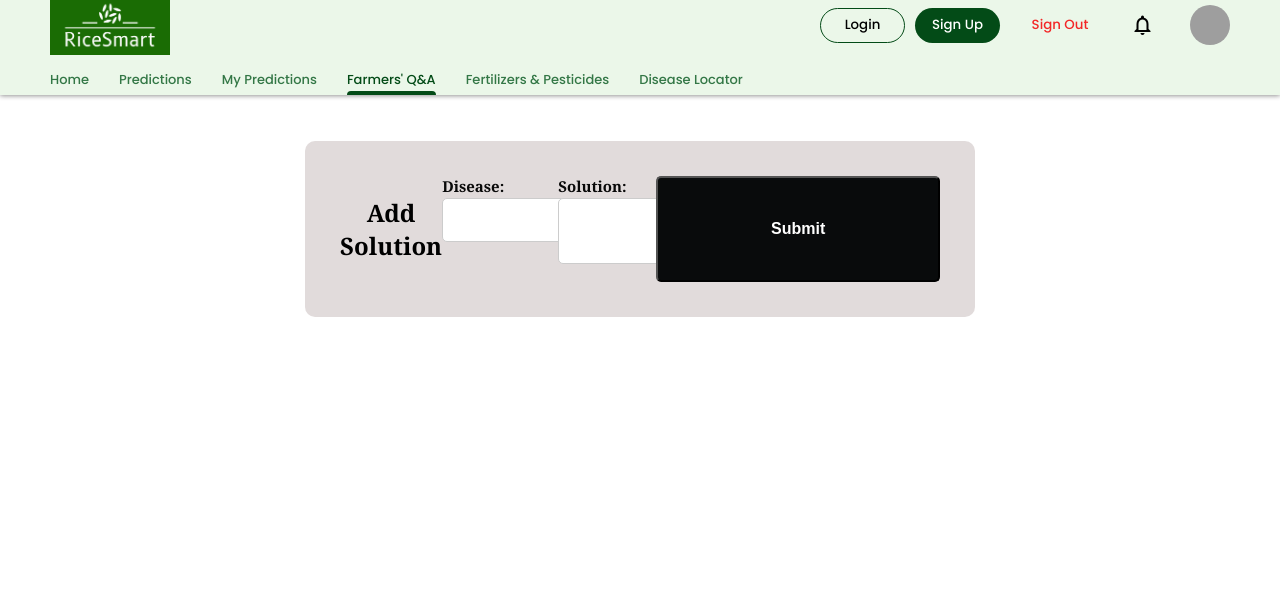
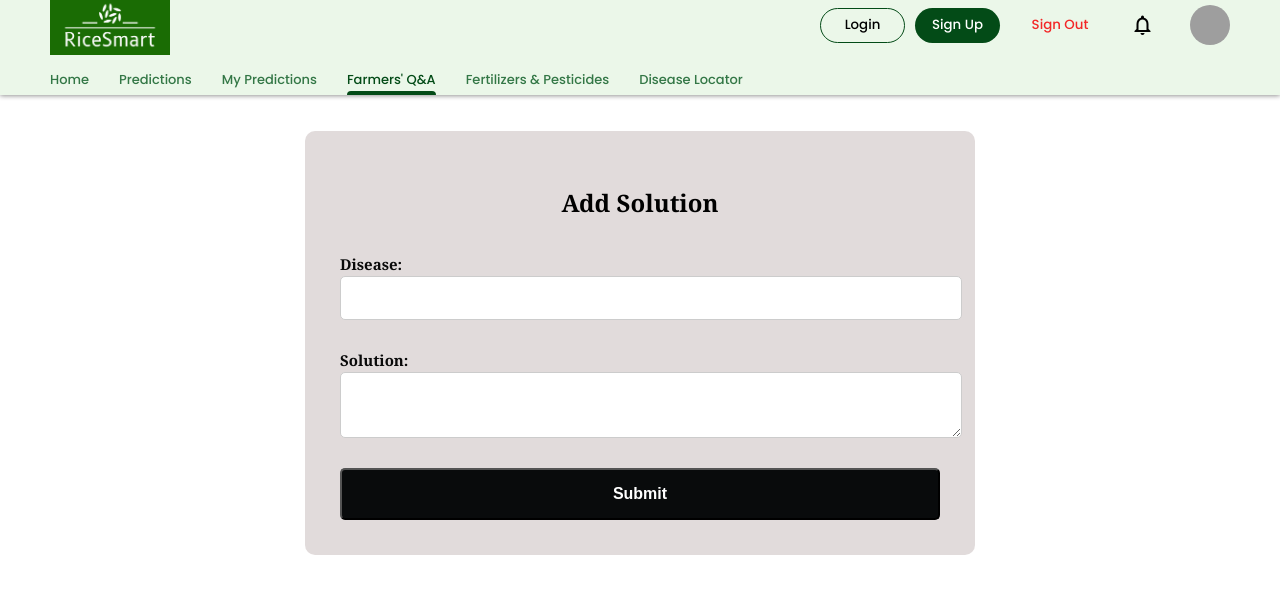
Before and after one commit to ChirathiSomadasa/RiceSmart, a React (Create React App) app in the folder client/: page /contact/AddSolution/1 in a window 1280 px wide. Shown: the top 594 px of the page. Built offline with nearby package versions, Linux system fonts and the light colour scheme; no server answers; grey boxes are pictures that could not be loaded; what pdfmake would draw is missing.

Commit message:
update UI

```diff
--- a/client/src/pages/contact/AddSolution.css
+++ b/client/src/pages/contact/AddSolution.css
@@ -20,10 +20,12 @@
     background-color: #dbd4d4d2;
     border-radius: 10px;
      font-family: Cambria, Cochin, Georgia, Times, 'Times New Roman', seri;
+     flex-direction: column;
   }
 
 .PAform-group {
     margin-bottom: 10px;
+    flex-direction: column;
 }
 label {
     display: block;
--- a/client/src/pages/contact/ProblemForm.css
+++ b/client/src/pages/contact/ProblemForm.css
@@ -1,37 +1,47 @@
-.Qaddproblem_photo{
+.Qaddproblem_photo {
     background-image: url(../../images/Contact/3.jpg);
     width: 100%;
     min-height: 800px;
     background-position: center;
     background-repeat: no-repeat;
     background-size: cover;
+    display: flex;
+    justify-content: center;  /* Center horizontally */
+    align-items: center;      /* Center vertically */
+    padding: 20px;            /* Add some padding */
 }
 
-.PAtopic{
-    font-family:Cambria, Cochin, Georgia, Times, 'Times New Roman', serif !important;
+.PAtopic {
+    font-family: Cambria, Cochin, Georgia, Times, 'Times New Roman', serif !important;
     text-align: center !important;
     font-weight: bold !important;
- }
+}
 
-.PAproductForm{
+.PAproductForm {
     max-width: 600px !important;
-    margin: 10px auto !important;
+    margin: 0 auto !important;
     padding: 35px !important;
     background-color: #dbd4d4d2 !important;
     border-radius: 10px !important;
-     font-family: Cambria, Cochin, Georgia, Times, 'Times New Roman', seri !important;
-  }
+    font-family: Cambria, Cochin, Georgia, Times, 'Times New Roman', serif !important;
+    display: flex;
+    flex-direction: column;   /* Ensures form items are stacked vertically */
+    gap: 15px;                /* Space between form elements */
+}
 
 .PAform-group {
-    margin-bottom: 10px !important;
+    display: flex;
+    flex-direction: column;   /* Stack label and input vertically */
+    margin-bottom: 15px !important;
 }
+
 label {
-    display: block !important;
     font-weight: bold !important;
-    margin-bottom: 2px !important;
+    margin-bottom: 5px !important;
     font-size: 15px !important;
 }
-.PAinarea{
+
+.PAinarea {
     width: 100% !important;
     padding: 10px !important;
     border: 1px solid #ccc !important;
@@ -39,25 +49,18 @@ label {
     font-size: 16px !important;
     font-family: 'Segoe UI', Tahoma, Geneva, Verdana, sans-serif !important;
 }
+
 .PAbtn {
-
     background-color: #0e1011 !important;
     color: #fff !important;
     border-radius: 5px !important;
     cursor: pointer !important;
     font-size: 16px !important;
-    width: 100% !important;
     padding: 15px !important;
     font-weight: bold !important;
-    font-size: 16px !important;
- }
+    width: 100% !important;
+}
+
 button[type="submit"] {
     background-color: #090b0c !important;
-
 }
-  .PAForm{
-    float:left !important;
-    width: 580px !important;
-    height: 400px !important;
-    padding-left: 100px !important;
-    }
--- a/client/src/pages/contact/UpdateContact.css
+++ b/client/src/pages/contact/UpdateContact.css
@@ -20,10 +20,12 @@
     background-color: #dbd4d4d2 !important;
     border-radius: 10px !important;
      font-family: Cambria, Cochin, Georgia, Times, 'Times New Roman', seri !important;
+     flex-direction: column;
   }
 
 .PUform-group {
     margin-bottom: 10px !important;
+    flex-direction: column;
 }
 label {
     display: block !important;
```
Also changed, not shown: client/src/pages/contact/ProblemForm.js (line endings or trailing spaces).
